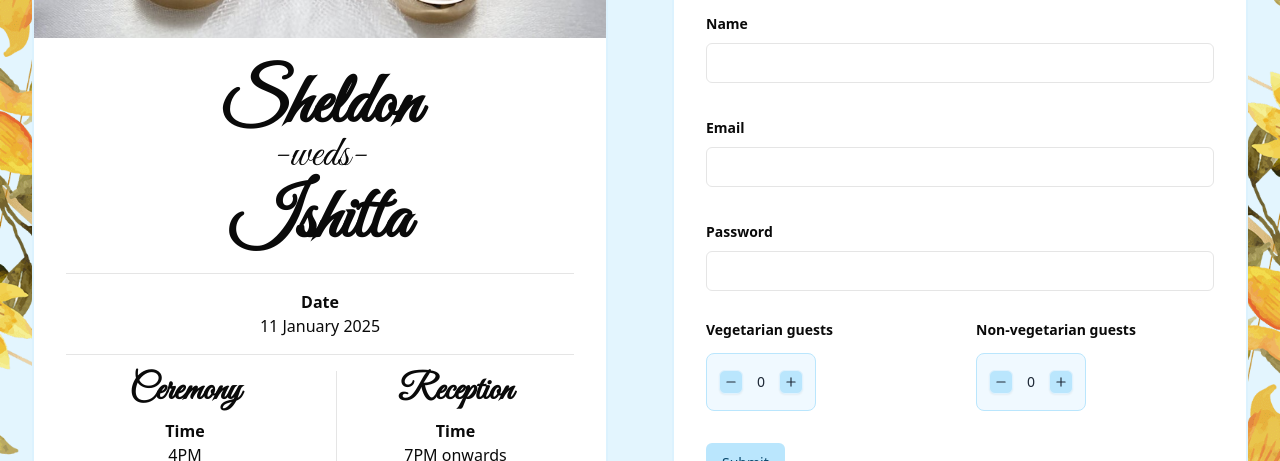
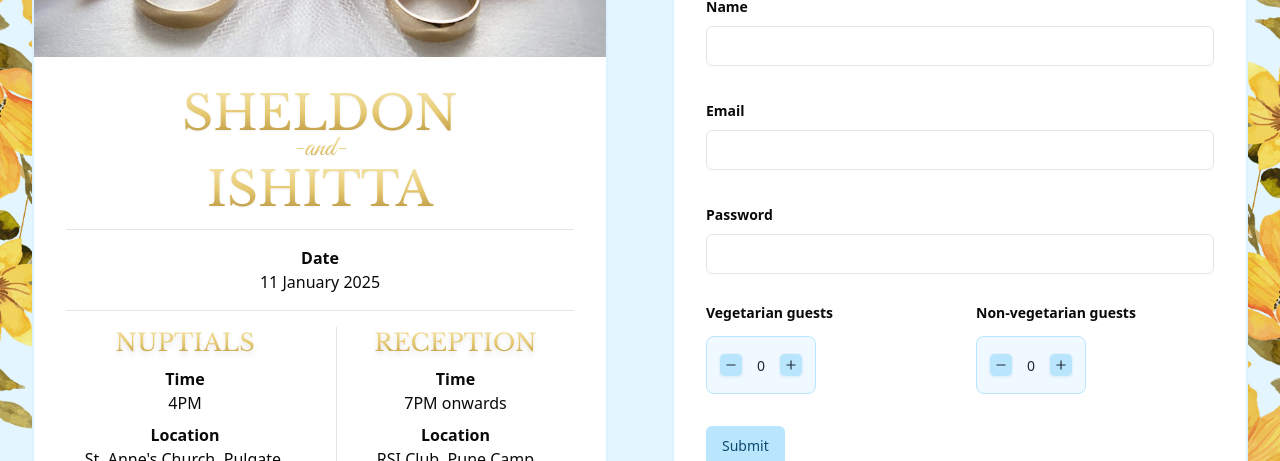
Before and after one commit to pexeixv/rsvp, a React (Vite) app: page / in a window 1280 px wide. Shown: the part 196-657 px from the top of the page. Built offline with nearby package versions, Linux system fonts and the light colour scheme; no server answers.

Commit message:
Update fonts and colours according to invite

```diff
--- a/src/components/Card.tsx
+++ b/src/components/Card.tsx
@@ -3,12 +3,16 @@ export default function Card() {
     <div className="w-full max-w-2xl overflow-hidden bg-white border-2 rounded-lg border-sky-200/50">
       <img src="/rings.jpg" alt="" className="h-[200px] w-full object-cover" />
       <div className="p-8">
-        <h1 className="flex flex-col text-6xl font-black text-center lg:text-7xl font-greatvibes">
-          Sheldon{" "}
-          <span className="text-[0.6em] font-thin relative bottom-2">
-            -weds-
-          </span>{" "}
-          Ishitta
+        <h1 className="flex flex-col text-4xl text-center lg:text-5xl font-baskerville drop-shadow-sm">
+          <span className="uppercase  bg-gold-gradient text-transparent bg-clip-text">
+            Sheldon
+          </span>
+          <span className="text-[0.6em] font-thin relative lg:bottom-0.5 font-greatvibes  bg-gold-gradient text-transparent bg-clip-text max-lg:-my-1">
+            -and-
+          </span>
+          <span className="uppercase  bg-gold-gradient text-transparent bg-clip-text">
+            Ishitta
+          </span>
         </h1>
         <div className="flex flex-col pt-4 mt-4 border-t">
           <div className="flex flex-col text-center">
@@ -18,7 +22,9 @@ export default function Card() {
 
           <div className="grid gap-8 pt-4 mt-4 text-center border-t lg:grid-cols-2 max-lg:divide-y lg:divide-x">
             <div className="flex flex-col">
-              <h2 className="text-4xl font-bold font-greatvibes">Ceremony</h2>
+              <h2 className="text-xl lg:text-2xl  font-baskerville uppercase  bg-gold-gradient text-transparent bg-clip-text drop-shadow-md">
+                Nuptials
+              </h2>
 
               <div>
                 <p className="mt-2 font-bold">Time</p>
@@ -39,7 +45,9 @@ export default function Card() {
             </div>
 
             <div className="flex flex-col max-lg:border-t max-lg:pt-4">
-              <h2 className="text-4xl font-bold font-greatvibes">Reception</h2>
+              <h2 className="text-xl lg:text-2xl  font-baskerville uppercase   bg-gold-gradient text-transparent bg-clip-text drop-shadow-md">
+                Reception
+              </h2>
               <div>
                 <p className="mt-2 font-bold">Time</p>
                 <p>7PM onwards</p>
--- a/src/index.css
+++ b/src/index.css
@@ -1,4 +1,4 @@
-@import url("https://fonts.googleapis.com/css2?family=Great+Vibes&display=swap");
+@import url("https://fonts.googleapis.com/css2?family=Great+Vibes&family=Libre+Baskerville&display=swap");
 
 @tailwind base;
 @tailwind components;
--- a/tailwind.config.js
+++ b/tailwind.config.js
@@ -17,7 +17,12 @@ module.exports = {
       },
     },
     extend: {
+      backgroundImage: {
+        "gold-gradient":
+          "linear-gradient(to bottom, #f3e5ab, #e6c972, #b89540)",
+      },
       fontFamily: {
+        baskerville: ["Libre Baskerville", "serif"],
         greatvibes: ["Great Vibes", "cursive"],
       },
       colors: {
```
